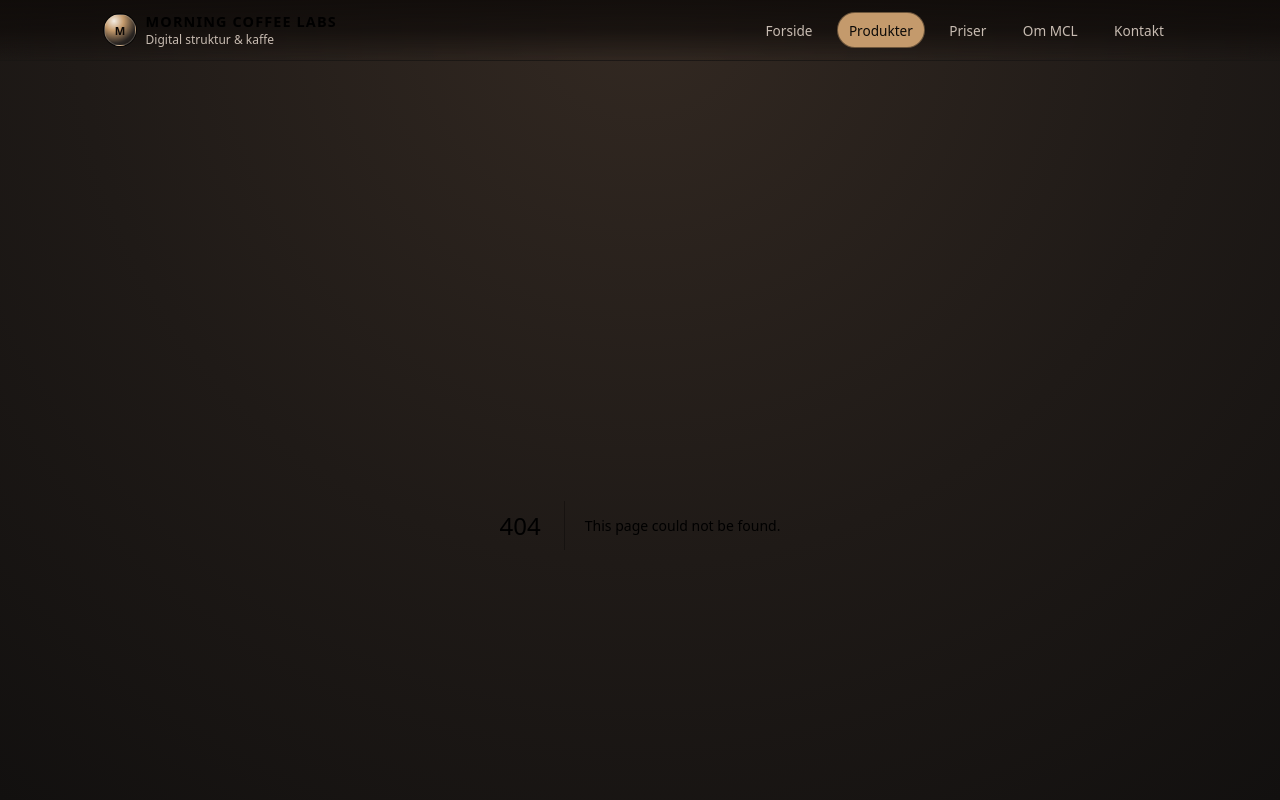
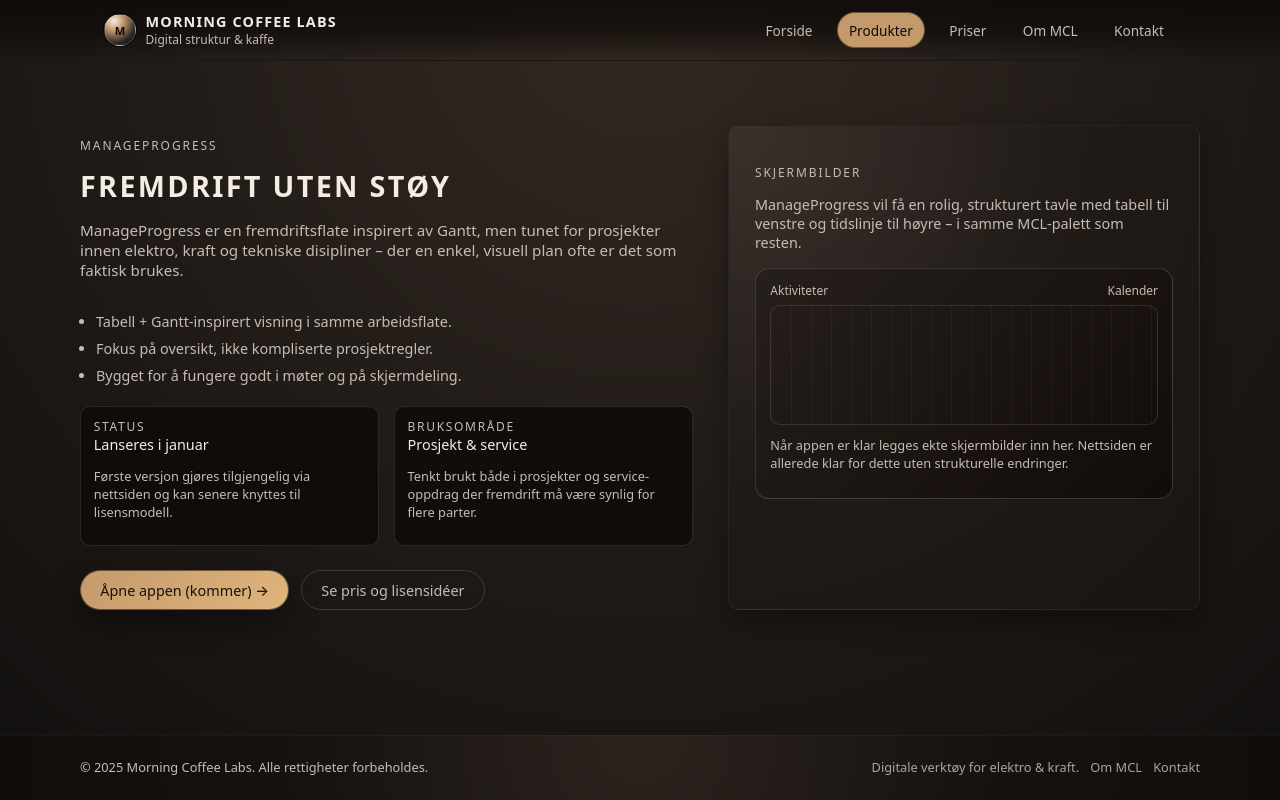
Before and after one commit to Tony-MCL/website_V2, a Next.js app: page /produkter/progress in a window 1280 px wide. Before the commit this address had no page. Shown: the top 800 px of the page. Built offline with nearby package versions, Linux system fonts and the light colour scheme.

Commit message:
Create page.tsx

```diff
--- /dev/null
+++ b/app/produkter/progress/page.tsx
@@ -0,0 +1,103 @@
+import { Button } from "../../../components/Button";
+import { Section } from "../../../components/Section";
+
+export default function ManageProgressPage() {
+  return (
+    <>
+      <Section>
+        <div className="product-layout">
+          <div>
+            <p className="section-eyebrow">MANAGEPROGRESS</p>
+            <h1 className="page-heading">Fremdrift uten støy</h1>
+            <p className="page-intro">
+              ManageProgress er en fremdriftsflate inspirert av Gantt, men
+              tunet for prosjekter innen elektro, kraft og tekniske disipliner –
+              der en enkel, visuell plan ofte er det som faktisk brukes.
+            </p>
+
+            <ul className="simple-list">
+              <li>Tabell + Gantt-inspirert visning i samme arbeidsflate.</li>
+              <li>Fokus på oversikt, ikke kompliserte prosjektregler.</li>
+              <li>Bygget for å fungere godt i møter og på skjermdeling.</li>
+            </ul>
+
+            <div className="product-meta-grid">
+              <div className="product-meta-item">
+                <div className="product-meta-label">Status</div>
+                <div className="product-meta-value">Lanseres i januar</div>
+                <p className="text-muted">
+                  Første versjon gjøres tilgjengelig via nettsiden og kan senere
+                  knyttes til lisensmodell.
+                </p>
+              </div>
+              <div className="product-meta-item">
+                <div className="product-meta-label">Bruksområde</div>
+                <div className="product-meta-value">Prosjekt &amp; service</div>
+                <p className="text-muted">
+                  Tenkt brukt både i prosjekter og service-oppdrag der fremdrift
+                  må være synlig for flere parter.
+                </p>
+              </div>
+            </div>
+
+            <div style={{ marginTop: "1.5rem", display: "flex", gap: "0.75rem" }}>
+              <Button href="#" variant="primary">
+                Åpne appen (kommer) →
+              </Button>
+              <Button href="/priser" variant="ghost">
+                Se pris og lisensidéer
+              </Button>
+            </div>
+          </div>
+
+          <div className="surface surface--soft">
+            <div className="surface-inner">
+              <p className="section-eyebrow">SKJERMBILDER</p>
+              <p className="section-description">
+                ManageProgress vil få en rolig, strukturert tavle med tabell til
+                venstre og tidslinje til høyre – i samme MCL-palett som resten.
+              </p>
+
+              <div
+                style={{
+                  marginTop: "1rem",
+                  borderRadius: "14px",
+                  border: "1px solid rgba(244,237,228,0.16)",
+                  padding: "0.8rem 0.9rem",
+                  background:
+                    "linear-gradient(135deg, rgba(38,31,28,0.95), rgba(18,13,10,0.98))"
+                }}
+              >
+                <div
+                  style={{
+                    display: "flex",
+                    justifyContent: "space-between",
+                    fontSize: "0.75rem",
+                    color: "var(--mcl-text-muted)",
+                    marginBottom: "0.4rem"
+                  }}
+                >
+                  <span>Aktiviteter</span>
+                  <span>Kalender</span>
+                </div>
+                <div
+                  style={{
+                    height: "120px",
+                    borderRadius: "10px",
+                    border: "1px solid rgba(244,237,228,0.12)",
+                    background:
+                      "repeating-linear-gradient(to right, rgba(244,237,228,0.04), rgba(244,237,228,0.04) 1px, transparent 1px, transparent 20px)"
+                  }}
+                ></div>
+                <p className="text-muted" style={{ marginTop: "0.7rem" }}>
+                  Når appen er klar legges ekte skjermbilder inn her. Nettsiden
+                  er allerede klar for dette uten strukturelle endringer.
+                </p>
+              </div>
+            </div>
+          </div>
+        </div>
+      </Section>
+    </>
+  );
+}
```
